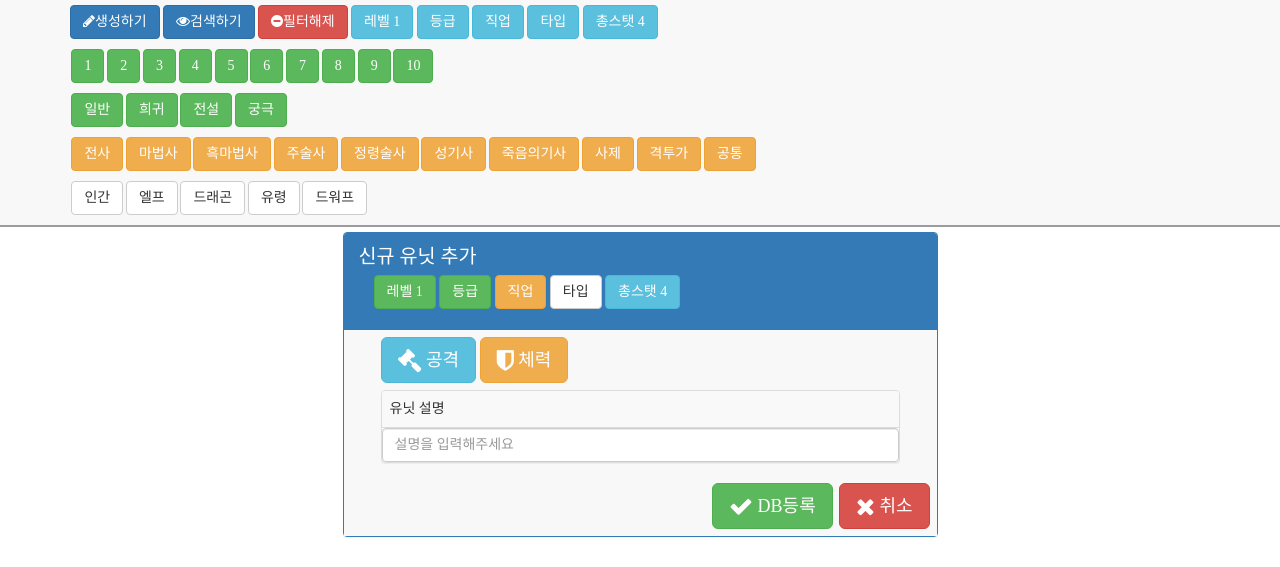
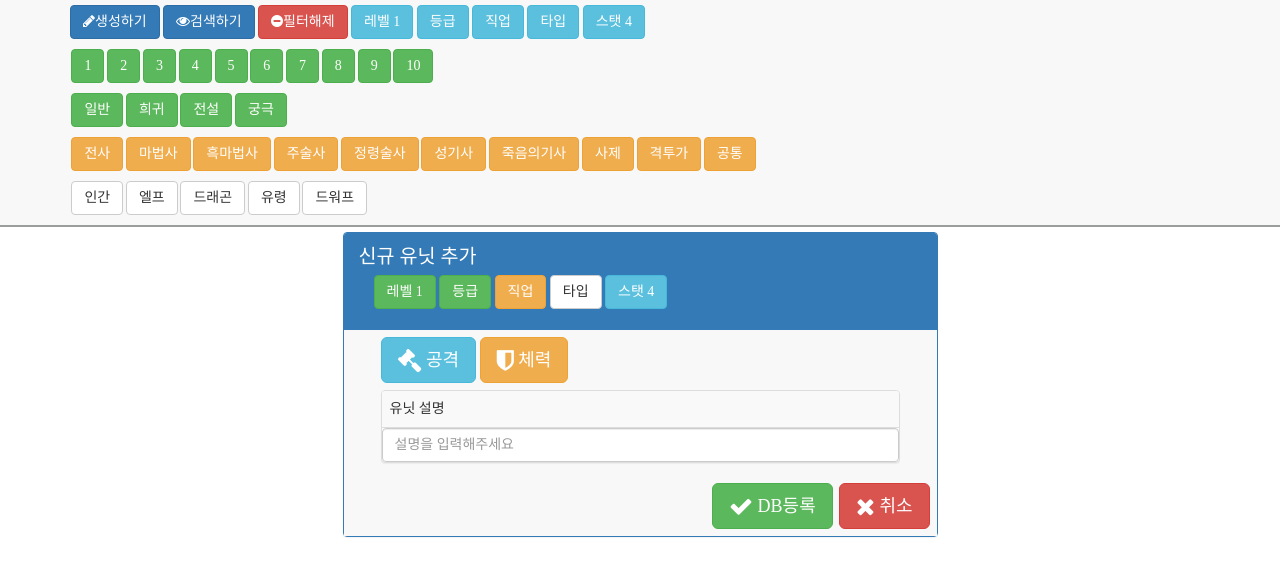
Before and after one commit to LemonBluu/lemon_statuscreater, a website: page public/views/index.html at #!/post in a window 1280 px wide. Shown: the part 45-612 px from the top of the page. Drawn offline with Linux system fonts and the light colour scheme; files that its build step writes are made by us from their sources; no server answers; files whose address does not match are found by name; a web font is replaced by a local one.

Commit message:
simple fix

```diff
--- a/public/views/pages/post.html
+++ b/public/views/pages/post.html
@@ -15,7 +15,7 @@
             {{selectedCategory}}</li>
           <li class="btn btn-default">타입
             {{selectedType}}</li>
-          <li class="btn btn-info">총스탯
+          <li class="btn btn-info">스탯
             {{baseStatus + selectedLevel + rareBonus}}</li>
 
         </ul>
--- a/public/views/topNavbar.html
+++ b/public/views/topNavbar.html
@@ -61,7 +61,7 @@
           {{selectedCategory}}</li>
         <li class="btn btn-info">타입
           {{selectedType}}</li>
-        <li class="btn btn-info">총스탯
+        <li class="btn btn-info">스탯
           {{baseStatus + selectedLevel + rareBonus}}</li>
 
       </ul>
```
